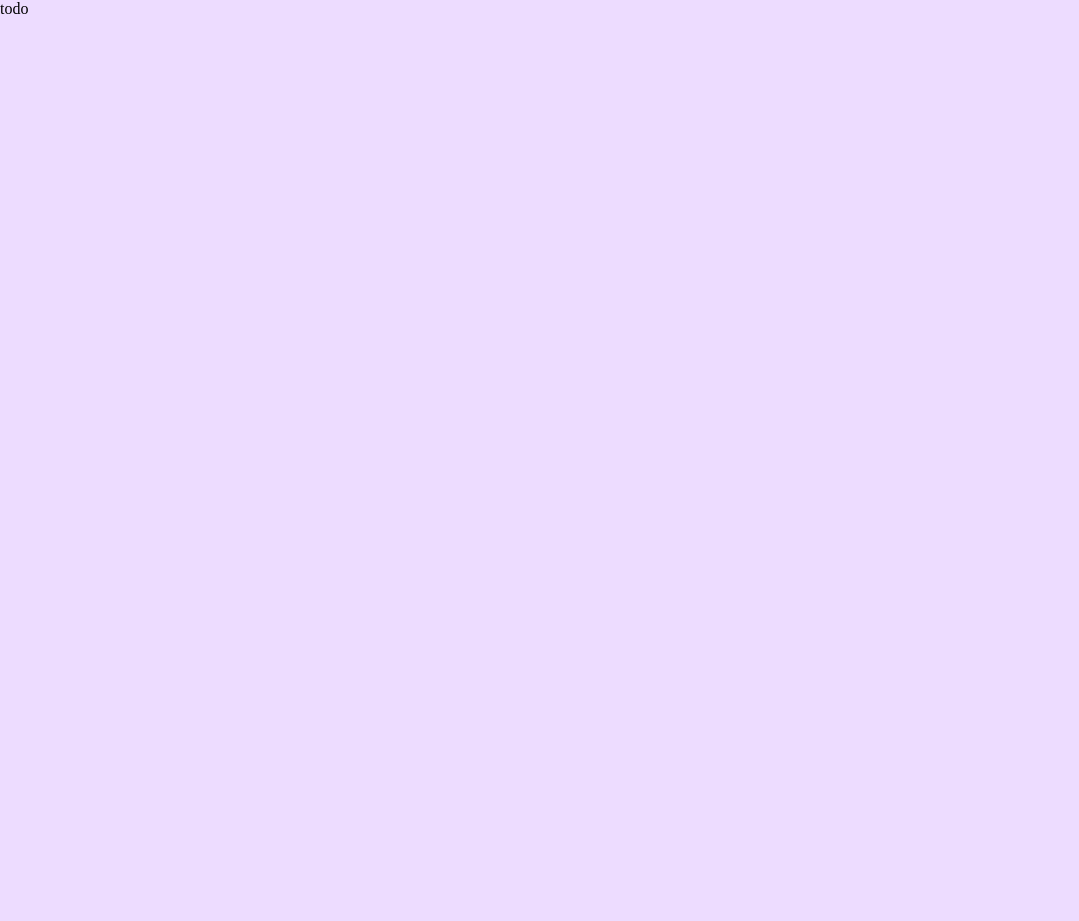
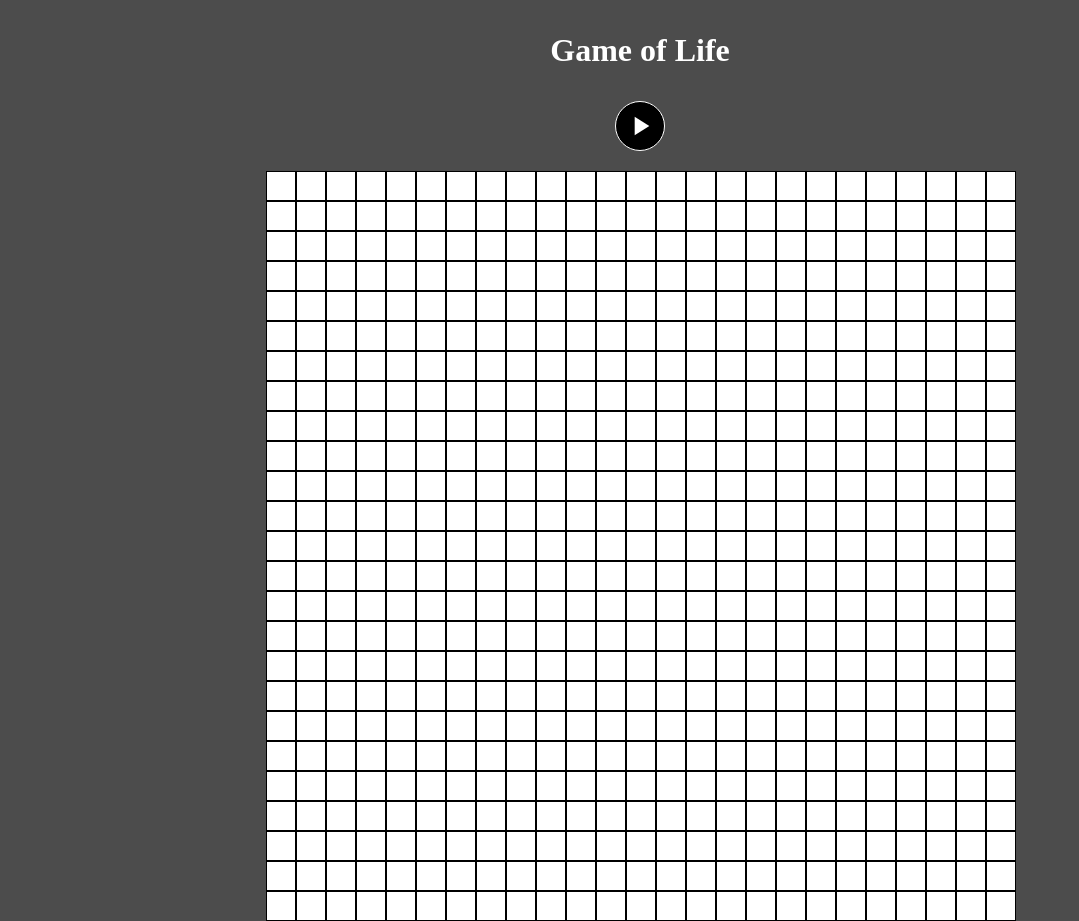
Before and after one commit to emre-cil/game-of-life, a React (Create React App) app: page / in a window 1280 px wide. Shown: the whole page, without its empty margins (0-1079 px from the left). Before the commit the page ends 800 px from the top, so only its background shows below. Built offline with nearby package versions, Linux system fonts and the light colour scheme.

Commit message:
button, gamefield and title added.

```diff
--- a/package.json
+++ b/package.json
@@ -8,6 +8,7 @@
     "@testing-library/user-event": "^13.2.1",
     "react": "^18.2.0",
     "react-dom": "^18.2.0",
+    "react-icons": "^4.4.0",
     "react-scripts": "5.0.1",
     "styled-components": "^5.3.5",
     "web-vitals": "^2.1.0"
--- a/src/App.js
+++ b/src/App.js
@@ -1,5 +1,91 @@
-function App() {
-  return <div className="App">todo</div>;
-}
+import React, { useState } from 'react';
+import styled from 'styled-components';
+import { MdPause, MdPlayArrow } from 'react-icons/md';
+
+const App = () => {
+  const [isPlaying, setIsPlaying] = useState(false);
+  return (
+    <Wrapper>
+      <Title>Game of Life</Title>
+      <Controls>
+        {isPlaying ? (
+          <MdPause onClick={() => setIsPlaying(false)} />
+        ) : (
+          <MdPlayArrow onClick={() => setIsPlaying(true)} />
+        )}
+      </Controls>
+      <GameField>
+        {Array(25)
+          .fill(0)
+          .map((_, i) => {
+            return (
+              <Row key={i}>
+                {Array(25)
+                  .fill(0)
+                  .map((_, j) => {
+                    return <Cell key={j} />;
+                  })}
+              </Row>
+            );
+          })}
+      </GameField>
+    </Wrapper>
+  );
+};
+
+const Wrapper = styled.div`
+  display: flex;
+  flex-direction: column;
+  justify-content: center;
+  align-items: center;
+`;
+const Title = styled.h1`
+  color: #fff;
+  font-size: 2rem;
+  text-align: center;
+  margin: 2rem 0;
+`;
+const GameField = styled.div`
+  background-color: #fff;
+`;
+const Row = styled.div`
+  display: grid;
+  grid-template-columns: repeat(25, 19px);
+  grid-gap: 1px;
+  @media screen and (min-width: 1000px) {
+    grid-template-columns: repeat(25, 29px);
+  }
+  @media screen and (max-width: 588px) {
+    grid-template-columns: repeat(25, 11px);
+  }
+`;
+const Cell = styled.div`
+  width: 18px;
+  height: 18px;
+  border: 1px solid #000;
+  @media screen and (min-width: 1000px) {
+    width: 28px;
+    height: 28px;
+  }
+  @media screen and (max-width: 588px) {
+    width: 10px;
+    height: 10px;
+  }
+  &:hover {
+    background-color: rgba(0, 100, 255, 0.35);
+  }
+`;
+const Controls = styled.div`
+  svg {
+    font-size: 2rem;
+    color: #fff;
+    cursor: pointer;
+    border: 1px solid #fff;
+    border-radius: 50%;
+    padding: 0.5rem;
+    background-color: #000;
+  }
+  margin-bottom: 1rem;
+`;
 
 export default App;
--- a/src/index.css
+++ b/src/index.css
@@ -4,5 +4,5 @@ body {
   height: 100vh;
   display: flex;
   flex-direction: column;
-  background-color: rgba(230, 206, 255, 0.7) !important;
+  background-color: rgba(0, 0, 0, 0.7);
 }
```
Also changed, not shown: 1 other file (tests, documents, lock files or other folders).
